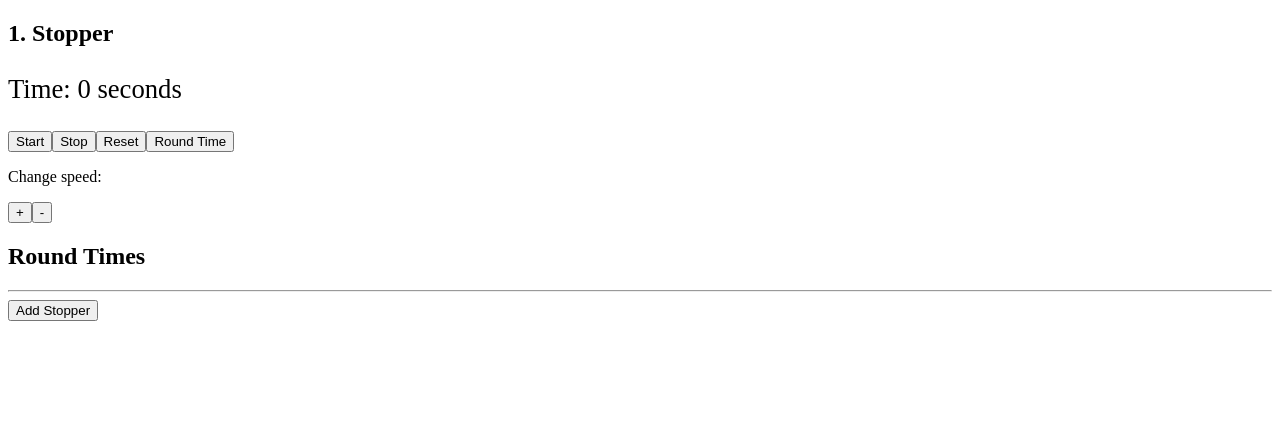
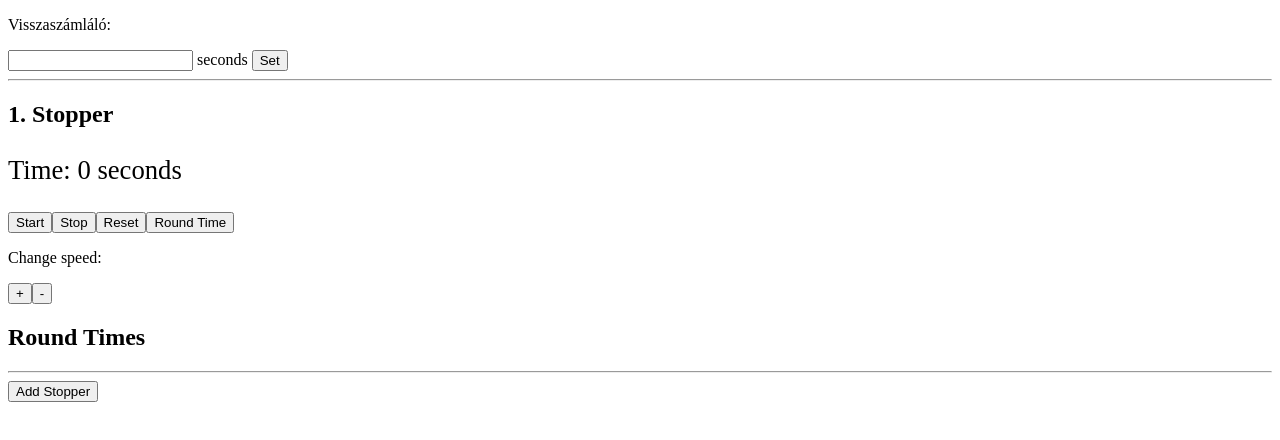
Before and after one commit to richardkoszegi/zth-final-angular-challenge, an Angular app: page / in a window 1280 px wide. Shown: the top 440 px of the page. Built offline with nearby package versions, Linux system fonts and the light colour scheme.

Commit message:
Feladat 10

```diff
--- a/src/app/app.component.html
+++ b/src/app/app.component.html
@@ -1,3 +1,8 @@
+<p>Visszaszámláló:</p>
+<input type="number" #countDownInput> seconds
+<button (click)="startCountDown(countDownInput.value)">Set</button>
+
+<hr/>
 <div *ngFor="let stopper of stoppers; let stopperIndex = index">
   <h2>{{stopperIndex + 1}}. Stopper</h2>
 
--- a/src/app/app.component.ts
+++ b/src/app/app.component.ts
@@ -18,46 +18,7 @@ export class AppComponent implements OnInit {
     this.stoppers.push(new Stopper());
   }
 
-  /*seconds: number = 0;
-  roundTimes: number[] = [];
-
-  countInterval: number = 1000;
-
-  interval;
-
-  startTimer() {
-    this.interval = setInterval(() => this.seconds++, this.countInterval);
-    this.roundTimes = [];
+  startCountDown(interval: number) {
+    setTimeout(() => alert('Count Down Timeout'), interval * 1000);
   }
-
-  stopTimer() {
-    clearInterval(this.interval);
-  }
-
-  resetTimer() {
-    this.stopTimer();
-    this.seconds = 0;
-  }
-
-  roundTime() {
-    if ( this.roundTimes.length == 0 ) {
-      this.roundTimes.push(this.seconds);
-    } else {
-      const lastTime = this.roundTimes[this.roundTimes.length - 1];
-      const newTime = this.seconds - lastTime;
-      this.roundTimes.push(newTime);
-    }
-  }
-
-  speedUpTimer() {
-    this.countInterval = this.countInterval / 2;
-    clearInterval(this.interval);
-    this.interval = setInterval(() => this.seconds++, this.countInterval);
-  }
-
-  speedDownTimer() {
-    this.countInterval = this.countInterval * 2;
-    clearInterval(this.interval);
-    this.interval = setInterval(() => this.seconds++, this.countInterval);
-  }*/
 }
```
